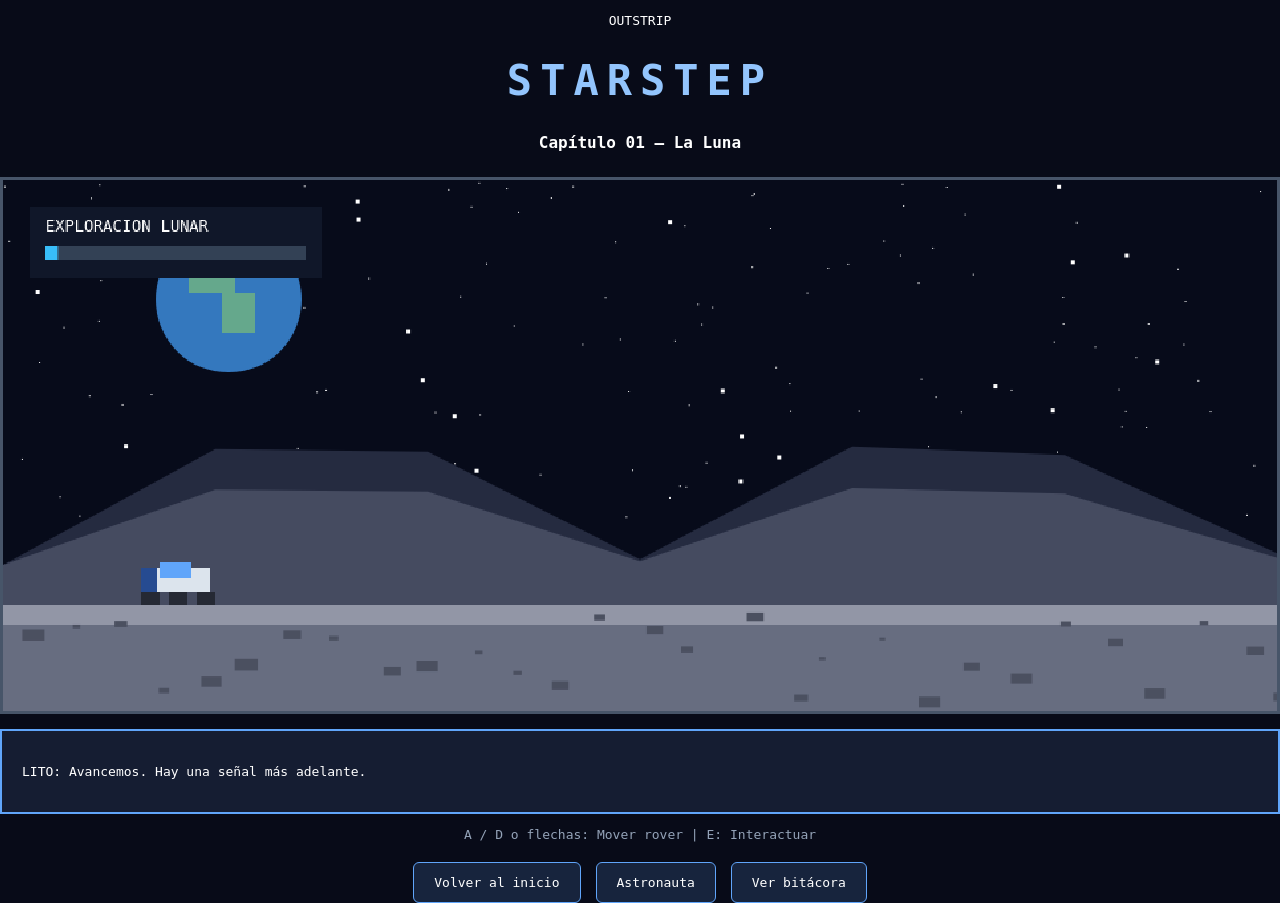
After one commit to dmperezri/StarStep, a Flask app: page /luna in a window 1280 px wide. The commit adds this page. Run offline with Flask 3, Linux system fonts and the light colour scheme.

Commit message:
feat: integrar frontend y exploracion lunar en Flask

```diff
--- a/app.py
+++ b/app.py
@@ -12,6 +12,11 @@ def inicio():
 @app.route("/astronauta")
 def astronauta():
     return render_template("astronauta.html")
+
+
+@app.route("/luna")
+def luna():
+    return render_template("luna.html")
 
 
 @app.route("/bitacora")
--- a/static/css/juego.css
+++ b/static/css/juego.css
@@ -60,3 +60,27 @@ canvas {
     color: #94a3b8;
     text-align: center;
 }
+
+
+.navegacion {
+    display: flex;
+    justify-content: center;
+    flex-wrap: wrap;
+    gap: 15px;
+    margin-top: 20px;
+}
+
+.navegacion a {
+    background: #17243d;
+    border: 1px solid #60a5fa;
+    color: #ffffff;
+    padding: 12px 20px;
+    text-decoration: none;
+    border-radius: 6px;
+    transition: 0.2s;
+}
+
+.navegacion a:hover {
+    background: #2563eb;
+    box-shadow: 0 0 15px #2563eb;
+}
--- /dev/null
+++ b/templates/luna.html
@@ -0,0 +1,65 @@
+
+<!DOCTYPE html>
+<html lang="es">
+<head>
+    <meta charset="UTF-8">
+    <meta name="viewport"
+          content="width=device-width, initial-scale=1.0">
+
+    <title>StarStep | Exploración lunar</title>
+
+    <link rel="stylesheet"
+          href="{{ url_for('static', filename='css/juego.css') }}">
+</head>
+
+<body>
+
+    <main class="contenedor">
+
+        <header>
+            <p>OUTSTRIP</p>
+            <h1>STARSTEP</h1>
+            <h2>Capítulo 01 — La Luna</h2>
+        </header>
+
+        <canvas
+            id="gameCanvas"
+            width="960"
+            height="400">
+        </canvas>
+
+        <section class="dialogo">
+            <p id="mensaje">
+                LITO: Bienvenido a la superficie lunar.
+            </p>
+        </section>
+
+        <section class="controles">
+            <p>
+                A / D o flechas: Mover rover |
+                E: Interactuar
+            </p>
+        </section>
+
+        <nav class="navegacion">
+            <a href="{{ url_for('inicio') }}">
+                Volver al inicio
+            </a>
+
+            <a href="{{ url_for('astronauta') }}">
+                Astronauta
+            </a>
+
+            <a href="{{ url_for('bitacora') }}">
+                Ver bitácora
+            </a>
+        </nav>
+
+    </main>
+
+    <script type="module"
+            src="{{ url_for('static', filename='js/juego/luna.js') }}">
+    </script>
+
+</body>
+</html>
```
Also changed, not shown: templates/astronauta.html (+14 -1 lines).
